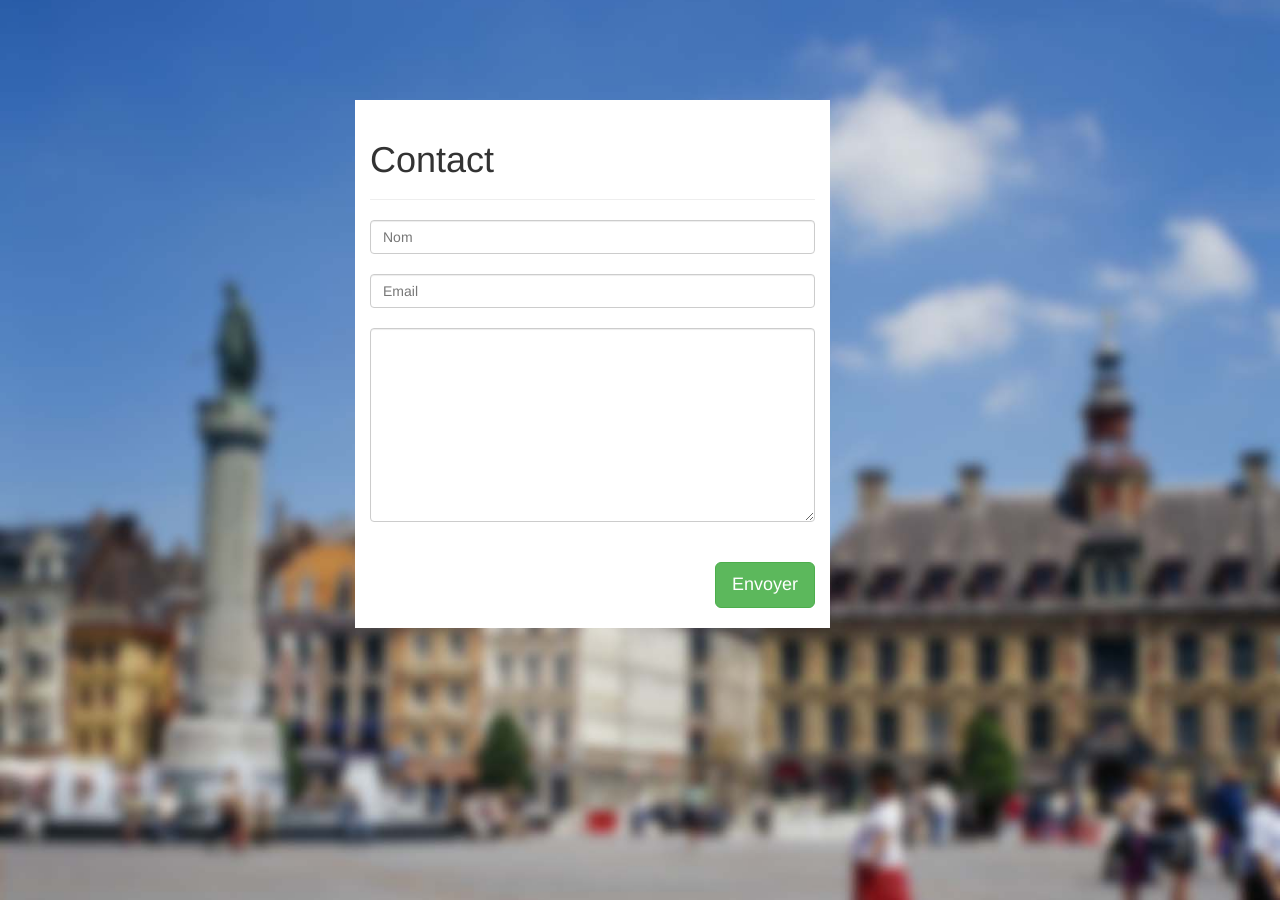
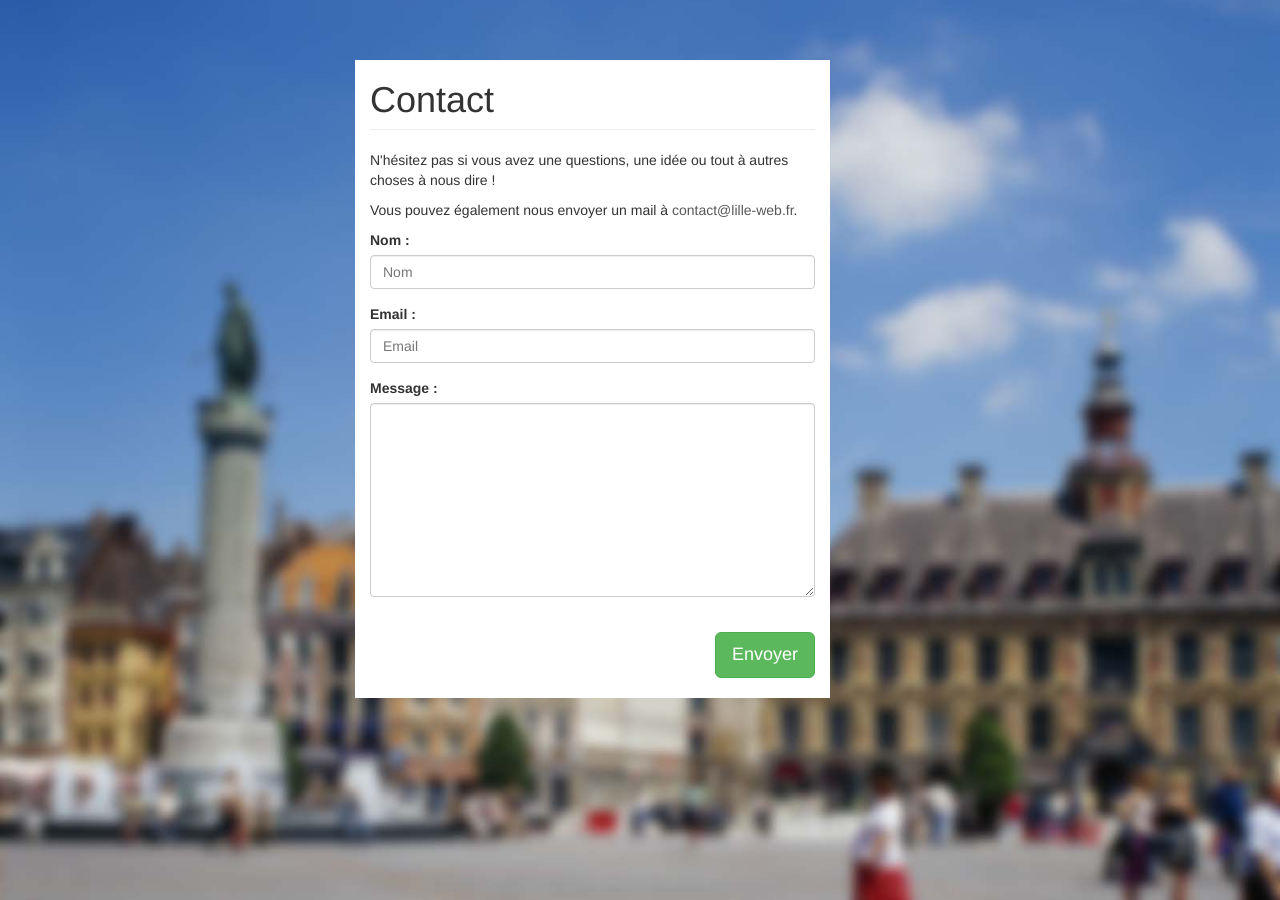
Before and after one commit to Lille-Web/lilleweb.fr, a Jekyll site: the page contact/index.html, which Jekyll copies as it is, in a window 1280 px wide. Built offline with Jekyll 4.4.1, drawn with Linux system fonts in a browser that asks for light colours; nearby versions of some CDN libraries; library files that are not in the unit come from our copies.

Commit message:
Edit contact

```diff
--- a/_sass/contact.scss
+++ b/_sass/contact.scss
@@ -9,13 +9,21 @@
   top : 0px;
   left : 0px;
 
+  .page-header {
+    margin-top: 5px;
+
+    h1 {
+      margin-bottom: 0px;
+    }
+  }
   .content{
     background-color : #FFF;
-    margin-top : 100px;
+    margin-top : 60px;
     padding : 0px;
+
     .contact-left{
       background-color : $red;
-      height : 400px;
+      min-height : 400px;
       color : #FFF;
       h1, h1 a{
         font-size : 50px;
@@ -25,11 +33,10 @@
         line-height : 22px;
       }
     }
-    input, textarea, button{
-      margin : 20px 0px;
-    }
+
     button{
       float : right;
+      margin: 20px 0;
     }
   }
 }
--- a/_sass/header.scss
+++ b/_sass/header.scss
@@ -40,30 +40,34 @@ header.hd-index{
   }
 }
 
-header.side{
+header.side {
   z-index: 5;
   width: 70px;
   position: fixed;
   height: 100%;
+
   nav{
     background : $black;
     height: 100%;
     width : 70px;
     position : absolute;
+
     ul{
       list-style:none;
       padding : 0px;
-      li{
+
+      li {
         text-align: center;
         margin-top: 20px;
+        opacity: 0.5;
+
         &:first-child{
           margin-top: 10px;
         }
-        img{
 
-        }
         &.index{
           img{width : 40px;}
+          opacity: 1;
         }
       }
     }
--- a/_sass/style.scss
+++ /dev/null
@@ -1,155 +0,0 @@
-$red: #B64747;
-$black : #2d3339;
-$white : #FFF;
-
-@import "bootstrap";
-@import "header";
-@import "articles";
-@import "contact";
-
-html,
-body,
-.page-content,
-.wrap {
-  height: 100%;
-  width: 100%;
-  background-color : $red;
-}
-
-
-.thumbnail{
-  img{
-    width : 100%;
-  }
-}
-
-a {
-  color : $red;
-}
-
-.btn.btn-event{
-  background-color: #B64747;
-  color : #FFF;
-
-  &:hover {
-    color: #FFF !important;
-    background-color: #E47F7F !important;
-  }
-}
-
-
-
-#content{
-  >div{
-    padding: 50px 0px;
-  }
-  h2, h3{
-    font-family: Roboto;
-  }
-  h2{
-    font-weight: 700;
-    margin-bottom: 30px;
-  }
-  h3{
-    font-weight: 400;
-    color : #585858;
-  }
-  #blog{
-    .col-md-10 > article > .col-md-11{ /* For articles page */
-      margin-bottom : 50px;
-    }
-    article{
-      h3{
-        margin-top : 0px;
-      }
-      p.date{
-        float: right;
-        font-size: 12px;
-        color : #757575;
-      }
-      .col-md-1{
-        padding : 0px;
-        .categorie{
-          background-color: #F1BF26;
-          color: #FFF;
-          text-align: center;
-          border-radius: 4px;
-          font-weight: 900;
-          padding: 4px 0px;
-        }
-        p.date{
-          text-align : center;
-          float: none;
-          font-size: 12px;
-          color : #757575;
-        }
-      }
-      p{
-        color : #616161;
-      }
-      a{
-        text-align : right;
-      }
-      .tag{
-        border : 1px solid #A6A6A6;
-        color : #A6A6A6;
-        border-radius : 4px;
-        padding : 4px 12px;
-        margin-right : 10px;
-        &:hover{
-          text-decoration : none;
-          background-color : #B64747;
-          color :#FFF;
-        }
-      }
-    }
-    .col-md-4 {
-        img{
-          width: 80%;
-        }
-      }
-  }
-
-  #events{
-    border-top: solid 1px rgba(23,45,53,0.08);
-    background-color : rgba(245, 245, 245, 1);
-    .content{
-      h3.title{
-        font-size: 40px;
-      }
-      text-align: center;
-    }
-  }
-
-  #lille{
-    color : #FFF;
-    background-image: url(../../src/img/lille-vieux-lille.png);
-    background-size: cover;
-    background-repeat: no-repeat;
-    background-position: center center;
-    h3{
-      color: #FFF;
-      font-weight: 400;
-      opacity: 0.8;
-      text-align: justify;
-      font-size: 22px;
-      line-height: 31px;
-    }
-    button{
-      background : none;
-      border : 1px solid #FFF !important;
-      margin : 20px 0px;
-      &:hover{
-        background-color : #FFF;
-      }
-    }
-  }
-
-  #team{
-
-  }
-
-  footer{
-    text-align : center;
-  }
-}
--- a/contact/index.html
+++ b/contact/index.html
@@ -1,32 +1,42 @@
 
   <html>
   <head>
-    <link rel="stylesheet" href="assets/css/bootstrap.min.css">
     <link href='http://fonts.googleapis.com/css?family=Roboto:400,300,500,700,900' rel='stylesheet' type='text/css'>
-    <link rel="stylesheet" href="assets/css/style.css">
     <meta http-equiv="content-type" content="text/html; charset=utf-8" />
     <meta name="viewport" content="width=device-width, initial-scale=1">
     <link rel="stylesheet" href="/css/style.css">
     <title>Lille-Web</title>
+    <script src="../js/send-mail.js"></script>
   </head>
   <body>
     <div id="contact">
       <div class="container">
         <div class="content col-md-5 col-md-offset-3">
-          <!--<div class="contact-left col-md-4">-->
-            <!--<h1> <a href="/">Lille Web </a></h1>-->
-            <!--<h2> Contact </h2>-->
-            <!--<h4> N'hésitez pas si vous avez une questions, une idée ou tout à autres choses à nous dire ! </h4>-->
-            <!--<p> Vous pouvez également nous envoyer un mail à <a href="contact@lille-web.fr">contact@lille-web.fr</a>.-->
-          <!--</div>-->
           <div class="col-md-12">
+            <div class="alert alert-success hidden">Message envoyé !</div>
             <div class="page-header">
                 <h1>Contact</h1>
             </div>
-            <form role="form">
-              <input type="text" placeholder="Nom" class="form-control">
-              <input type="mail" placeholder="Email" class="form-control">
-              <textarea rows="9" class="form-control"></textarea>
+            <p>
+              N'hésitez pas si vous avez une questions, une idée ou tout à autres choses à nous dire !
+            </p>
+            <p>
+              Vous pouvez également nous envoyer un mail à <a href="mailto:contact@lille-web.fr">contact@lille-web.fr</a>.
+            </p>
+            <form role="form" id="contact-form">
+              <div class="form-group">
+                <label for="name">Nom :</label>
+                <input type="text" placeholder="Nom" id="name" class="form-control">
+              </div>
+              <div class="form-group">
+                <label for="mail">Email :</label>
+                <input type="mail" placeholder="Email" id="mail" class="form-control">
+              </div>
+              <div class="form-group">
+                <label for="message">Message :</label>
+                <textarea rows="9" class="form-control" id="message"></textarea>
+              </div>
+
               <button type="submit" class="btn btn-success btn-lg">Envoyer</button>
             </form>
           </div>
--- a/css/style.scss
+++ b/css/style.scss
@@ -3,7 +3,7 @@
 
 $red: #B64747;
 $grey : #585858;
-$black : #2d3339;
+$black : #384047;
 $white : #FFF;
 
 @import "bootstrap";
--- /dev/null
+++ b/js/send-mail.js
@@ -0,0 +1,26 @@
+document.addEventListener('DOMContentLoaded', function() {
+	var form = document.getElementById('contact-form');
+
+	form.onsubmit = function(e) {
+		e.preventDefault();
+
+		var mail = {
+			mail: {
+				sender: document.getElementById('mail').value,
+				name: document.getElementById('name').value,
+				message: document.getElementById('message').value,
+			}
+		};
+
+		var xhr = new XMLHttpRequest();
+		xhr.open('POST', 'http://localhost:1337');
+
+		// xhr.onreadystatechange = function() {
+		// 	if (xhr.readyState == 4 && xhr.status == 200) {
+		// 		document.getElementsByClassName('alert')[0].style.display = "block";
+		// 	}
+		// };
+
+		xhr.send(JSON.stringify(mail));
+	};
+});
```
